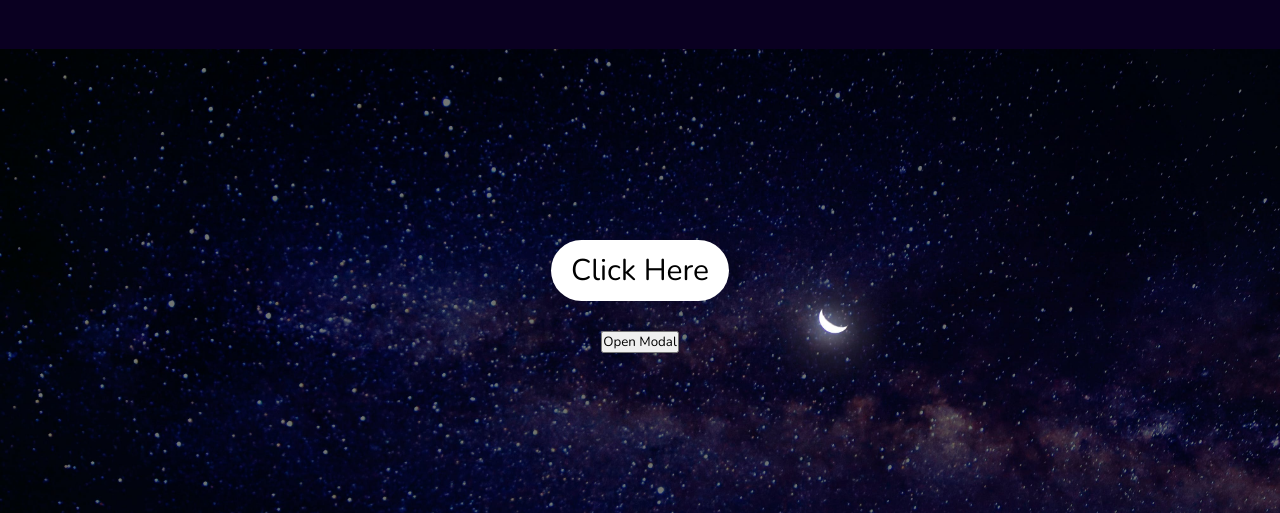
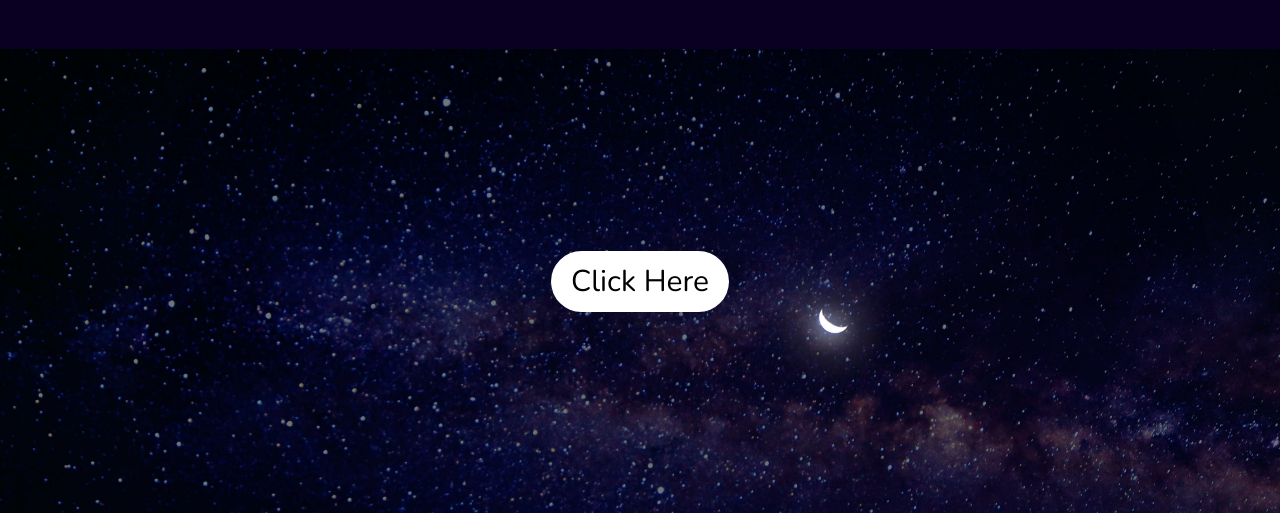
Before and after one commit to code4humanitycalhigh/emotionlog, a Flask app: template templates/index.html in a window 1280 px wide. Shown: the part 287-800 px from the top of the page. Run offline with Flask 3, Linux system fonts and the light colour scheme; the template is opened without the code that fills it, so the values that code supplies are empty.

Commit message:
modaling fixing the button thingy

```diff
--- a/templates/index.html
+++ b/templates/index.html
@@ -36,10 +36,8 @@
   <!-- CODE FOR THE CAMERA SHIT -->
   <div class="bottom">
     <form action="" method="post">
-      <button class="click" id="k">Click Here</button>
+      <button class="click" id="modal-opener">Click Here</button>
     </form>
-
-    <button id="modal-opener">Open Modal</button>
 
     <!-- The Modal -->
     <div id="myModal" class="modal">
```
